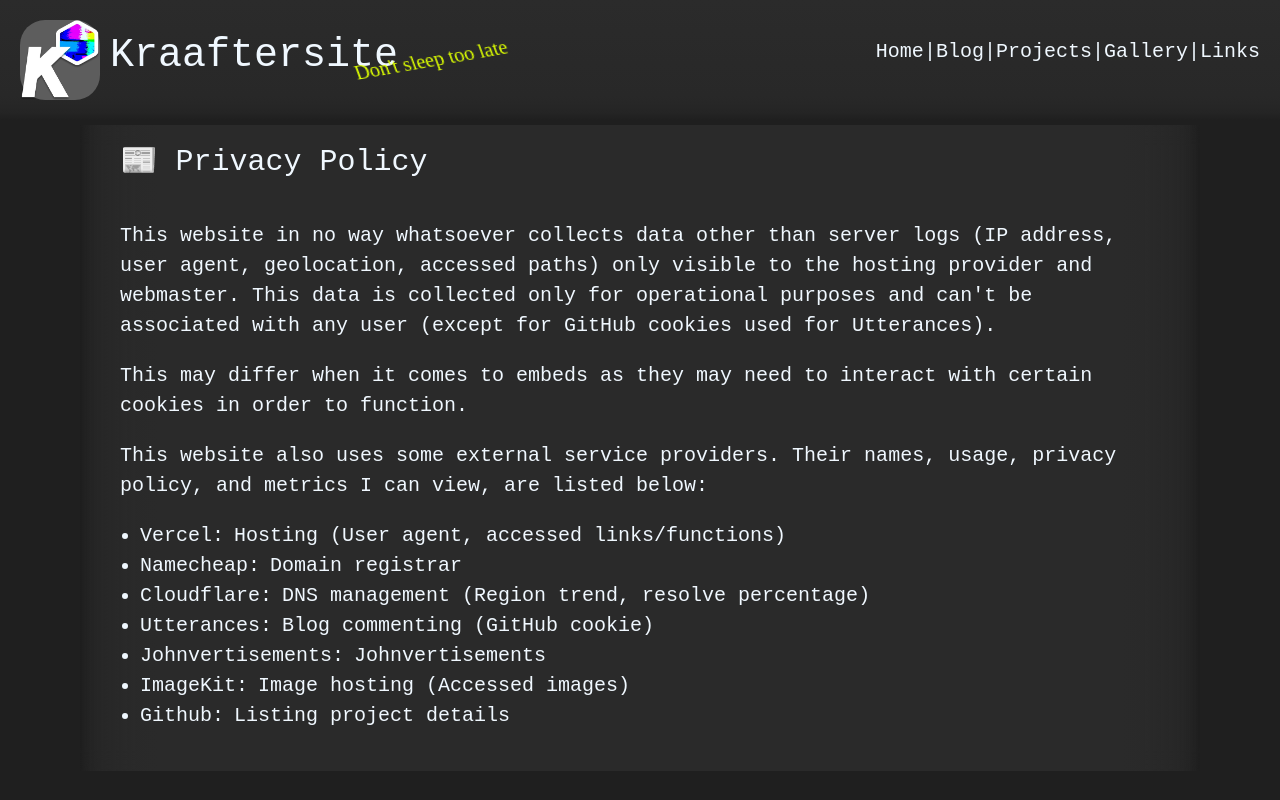
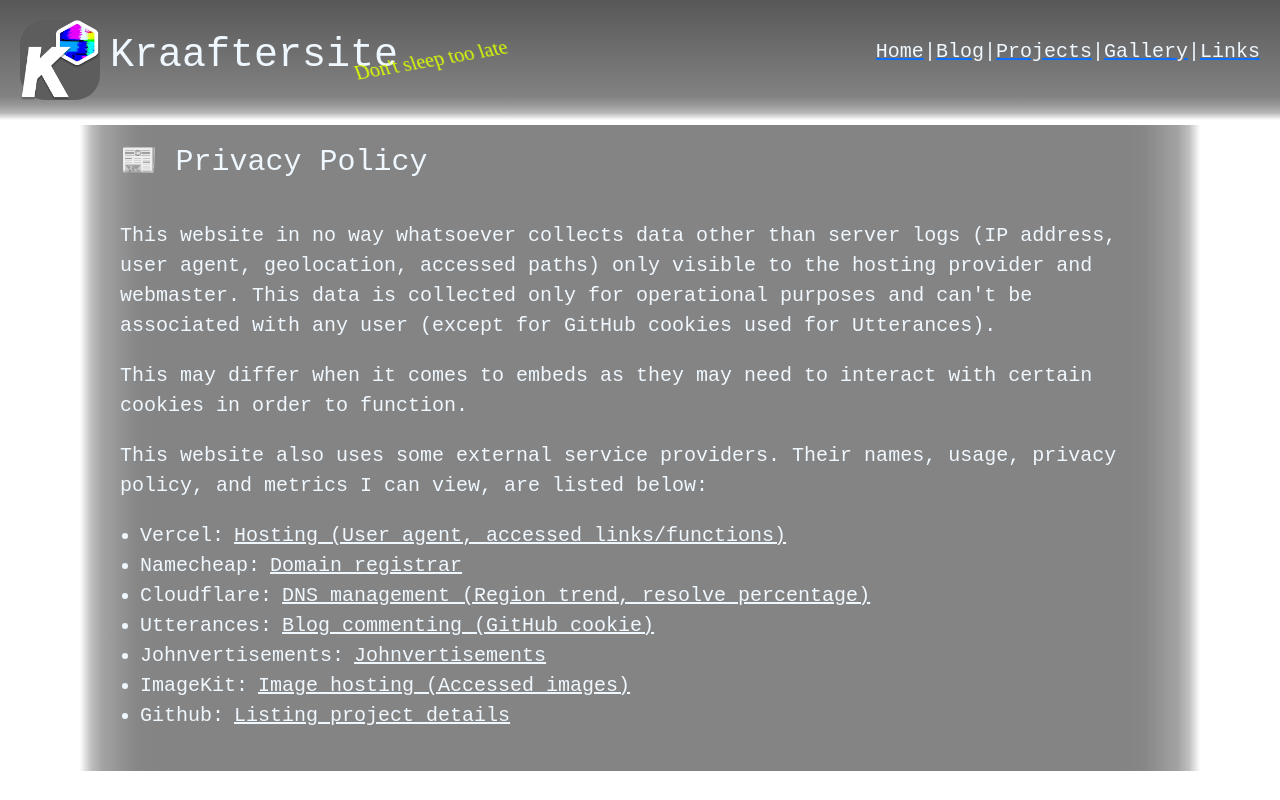
Before and after one commit to Kraafter/Kraaftersite-v3, a SvelteKit app: page /privacy in a window 1280 px wide. Shown: the top 800 px of the page. Built offline with nearby package versions, Linux system fonts and the light colour scheme; a web font is replaced by a local one.

Commit message:
attempt to use bootstrap node module again

```diff
--- a/src/app.html
+++ b/src/app.html
@@ -5,7 +5,6 @@
 		<link rel="icon" href="%sveltekit.assets%/favicon.ico" />
 		<meta name="viewport" content="width=device-width, initial-scale=1, shrink-to-fit=no" />
 		<link rel="alternate" type="application/atom+xml" href="blog/rss.xml" />
-		<link rel="stylesheet" href="https://cdn.jsdelivr.net/npm/bootstrap@4.5.3/dist/css/bootstrap.min.css" integrity="sha384-TX8t27EcRE3e/ihU7zmQxVncDAy5uIKz4rEkgIXeMed4M0jlfIDPvg6uqKI2xXr2" crossorigin="anonymous">
 		%sveltekit.head%
 	</head>
 	<body data-sveltekit-preload-data="hover">
--- a/src/routes/+layout.svelte
+++ b/src/routes/+layout.svelte
@@ -8,6 +8,10 @@
     const splash = splashes.splashes[Math.floor(Math.random() * splashes.splashes.length)];;
 
   </script>
+
+<svelte:head>
+    <link rel="stylesheet" href="../node_modules/bootstrap/dist/css/bootstrap.min.css">
+</svelte:head>
 
 <main class="body">
     <nav class="nav">
@@ -47,6 +51,7 @@
             <p class='text3'>Copyright © 2024 Kraafter</p>
         </div>
     </footer>
+    <script src="../node_modules/bootstrap/dist/js/bootstrap.min.js"></script>
 </main>
 
 <style>
```
